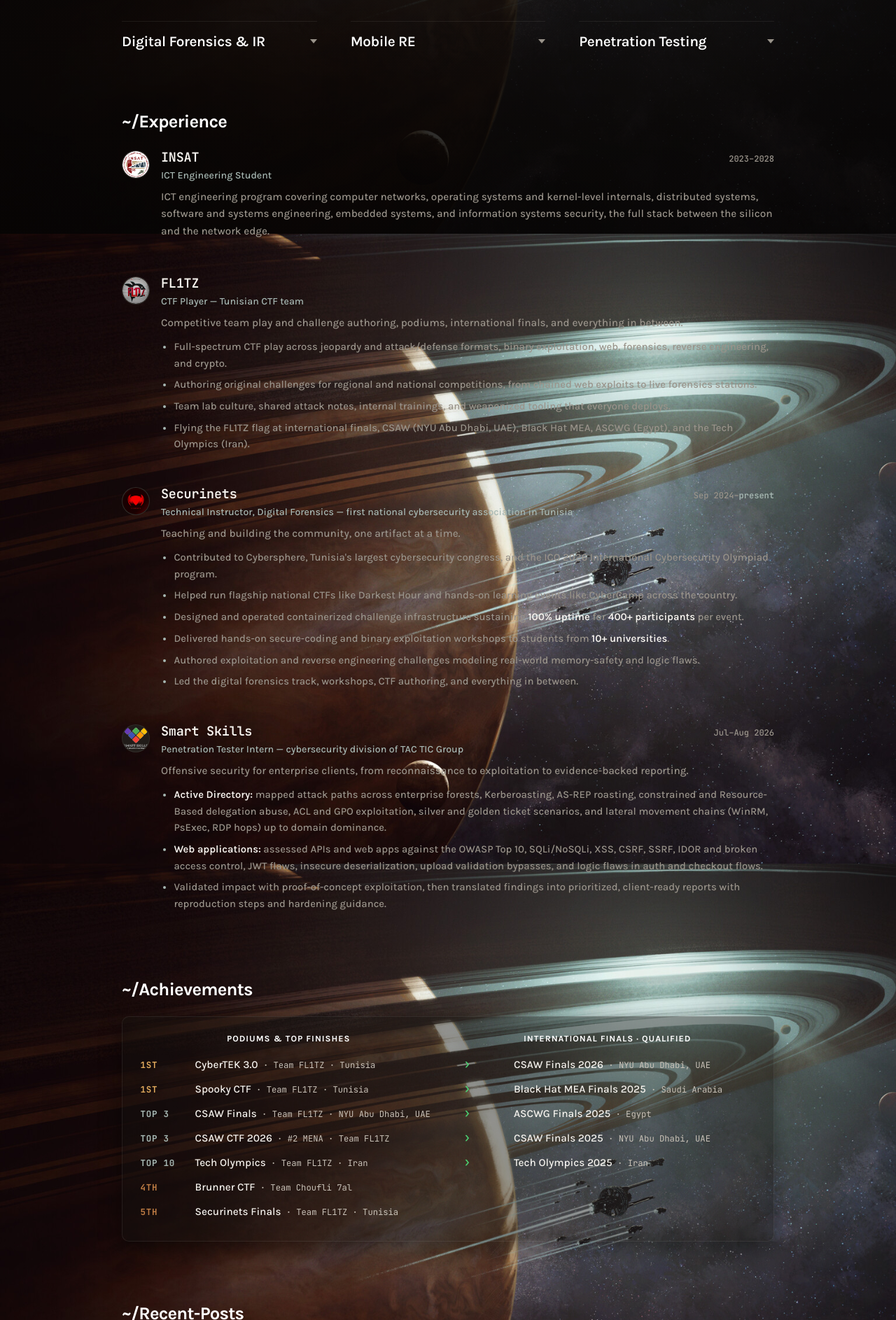
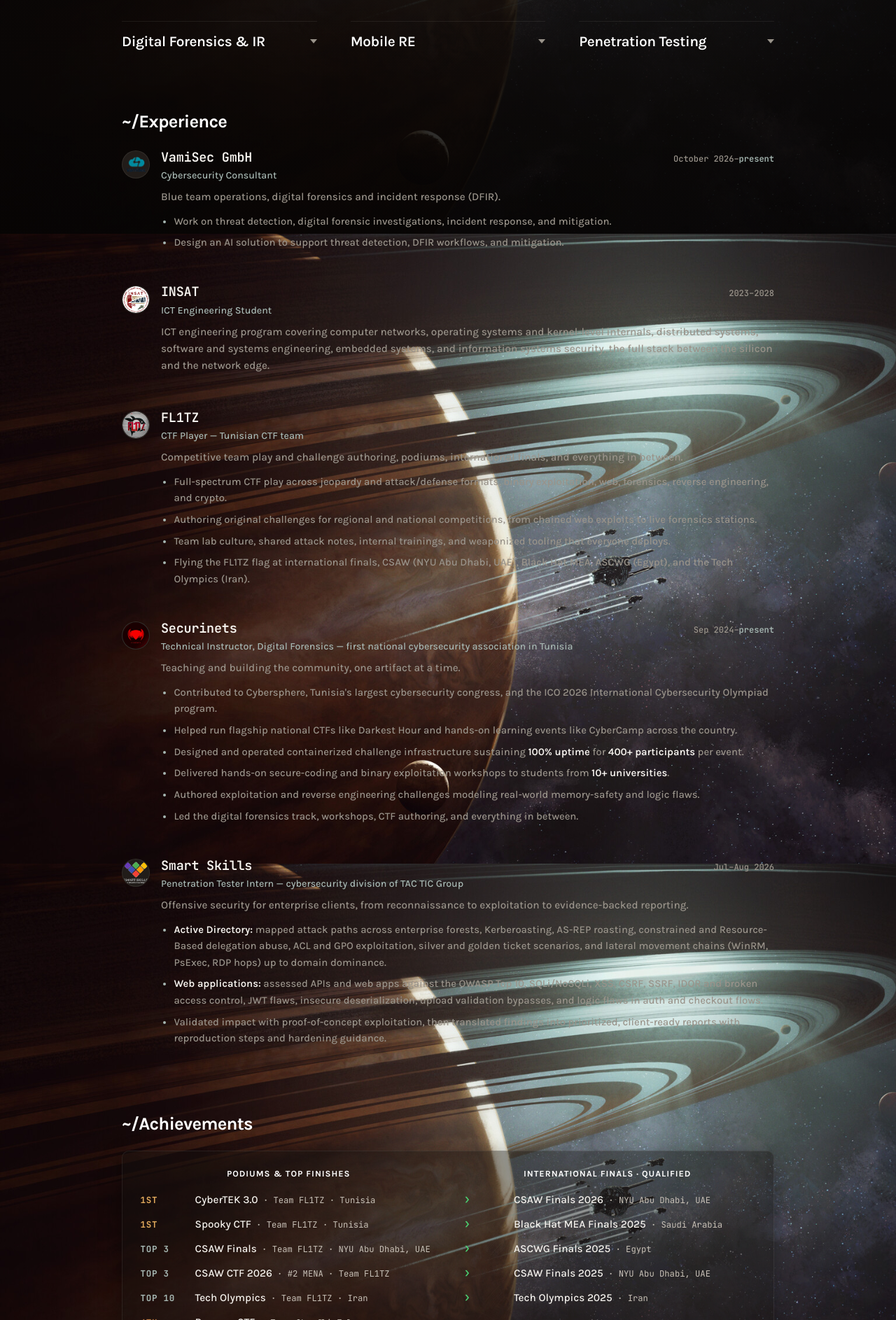
Before and after one commit to 0xZyyz/0xZyyz.github.io, a Jekyll site: the page built from index.html, in a window 1280 px wide. Shown: the part 566-2452 px from the top of the page at 70% size. Built offline with Jekyll 4.4.1, drawn with Linux system fonts in a browser that asks for light colours.

Commit message:
Add VamiSec cybersecurity consultant experience

```diff
--- a/index.html
+++ b/index.html
@@ -70,6 +70,24 @@
   <section id="experience" class="section">
     <h2 class="section__title">~/Experience</h2>
     <div class="exp-list">
+
+      <article class="exp">
+        <div class="exp__logo exp__logo--vamisec"><img src="{{ '/assets/logos/vamisec.png' | relative_url }}" alt="VamiSec GmbH logo"></div>
+        <div class="exp__body">
+          <div class="exp__head">
+            <div>
+              <h3>VamiSec GmbH</h3>
+              <p class="exp__org">Cybersecurity Consultant</p>
+            </div>
+            <span class="exp__when">October 2026–<span class="exp__now">present</span></span>
+          </div>
+          <p class="exp__desc">Blue team operations, digital forensics and incident response (DFIR).</p>
+          <ul class="exp__points">
+            <li>Work on threat detection, digital forensic investigations, incident response, and mitigation.</li>
+            <li>Design an AI solution to support threat detection, DFIR workflows, and mitigation.</li>
+          </ul>
+        </div>
+      </article>
 
       <article class="exp">
         <div class="exp__logo"><img src="{{ '/assets/logos/insat.png' | relative_url }}" alt="INSAT logo"></div>
--- a/style.css
+++ b/style.css
@@ -963,6 +963,12 @@
 
 .exp__body { flex: 1; min-width: 0; }
 
+.exp__logo--vamisec img {
+  object-fit: contain;
+  border-radius: 0;
+  padding: 0.25rem;
+}
+
 .exp__head {
   display: flex;
   align-items: baseline;
```
Also changed, not shown: assets/logos/vamisec.png (added).
